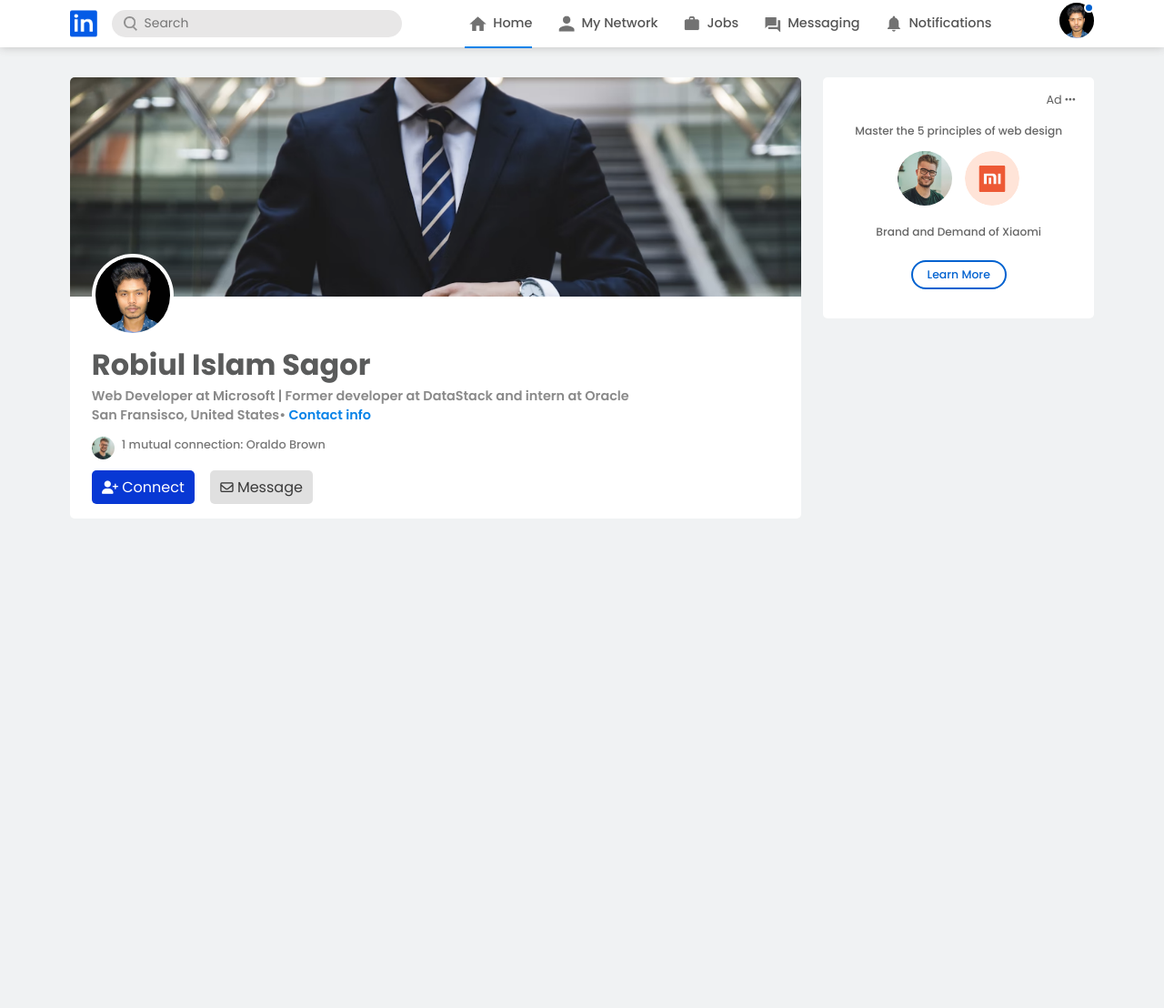
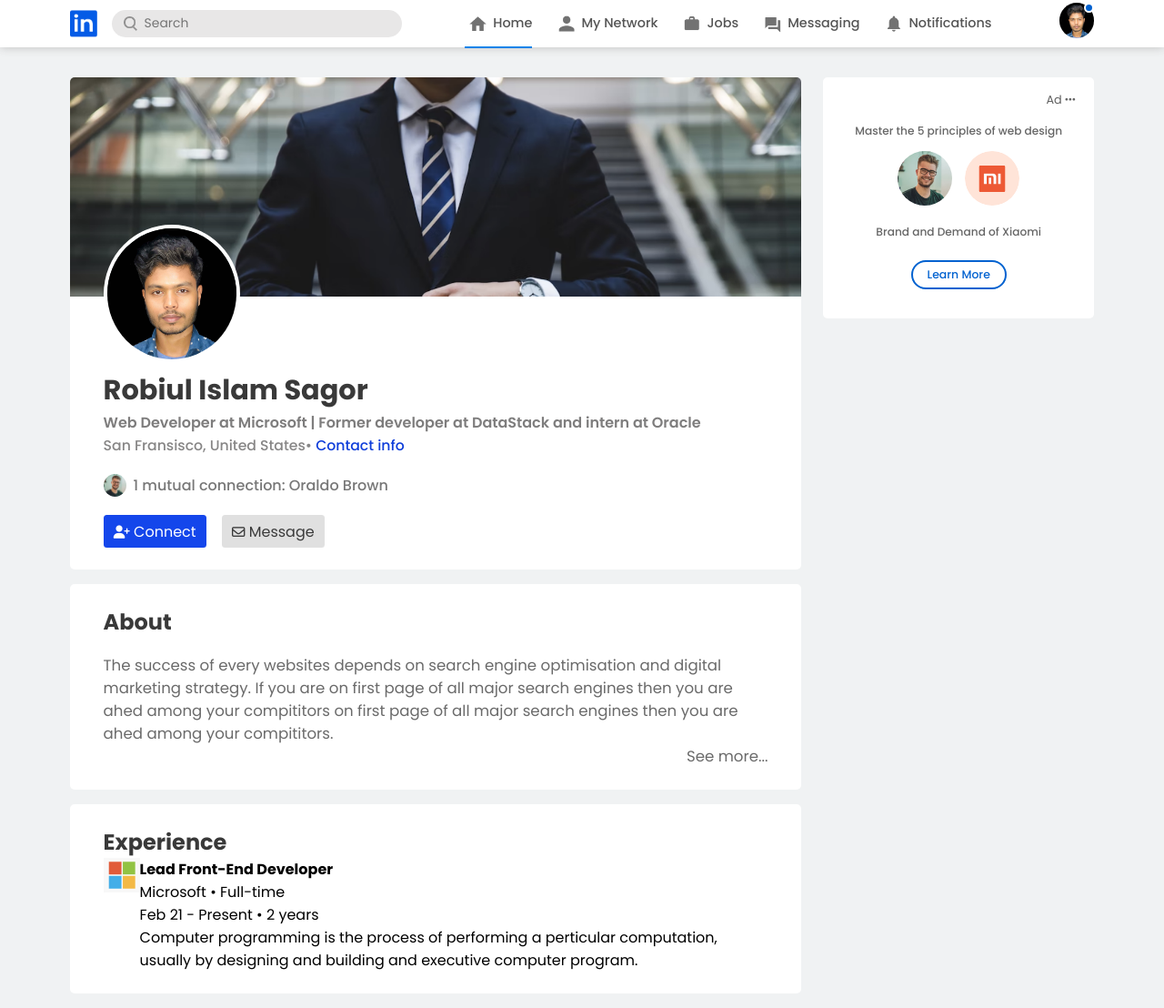
Before and after one commit to robiulsagor/linkedin-clone, a plain HTML site: page profile.html in a window 1280 px wide. Shown: the whole page at 91% size. Before the commit the page ends 800 px from the top, so only its background shows below. Drawn offline with Linux system fonts and the light colour scheme.

Commit message:
profile page 40% done

```diff
--- a/profile.html
+++ b/profile.html
@@ -136,6 +136,8 @@
     <div class="profile-main container">
 
         <div class="profile-left">
+
+
             <div class="section">
 
                 <div class="cover-img">
@@ -143,13 +145,15 @@
                 </div>
 
                 <div class=" profile-inner-section ">
-                    <img src="./images/profile-pic.jpg" class="profile-pic" alt="">
+                    <img src="./images/profile-pic.jpg" class="profile-pic profile-top" alt="">
 
                     <div>
                         <h2 class="txt1">Robiul Islam Sagor</h2>
                         <p class="txt2">Web Developer at Microsoft | Former developer at DataStack and intern
-                            at Oracle <br>
-                            San Fransisco, United States• <a href="#" class="link-green">Contact info</a></p>
+                            at Oracle </p>
+                        <p class="txt3">
+                            San Fransisco, United States• <a href="#" class="link-green">Contact info</a>
+                        </p>
                     </div>
 
                     <div class="connection-info">
@@ -170,6 +174,44 @@
 
                 </div>
             </div>
+            <!-- first section ends here -->
+
+            <div class="section about">
+                <div class=" profile-inner-section">
+                    <h3 class="profile-section-header-txt">About</h3>
+                    <p class="about-txt">
+                        The success of every websites depends on search engine optimisation and digital marketing
+                        strategy. If you are on first
+                        page of all major search engines then you are ahed among your compititors on first
+                        page of all major search engines then you are ahed among your compititors.
+                        <span>See more...</span>
+                    </p>
+                </div>
+            </div>
+            <!-- about section ends -->
+
+            <div class="section">
+                <div class="profile-inner-section">
+                    <h3 class="profile-section-header-txt">Experience</h3>
+
+                    <ul class="experience">
+                        <li>
+                            <img src="./images/microsoft.png" class="experience-img" alt="">
+                            <div class="experience-info">
+                                <h4 class="txt-4">Lead Front-End Developer</h4>
+                                <p class="txt-5">Microsoft • Full-time</p>
+                                <p class="txt-5">Feb 21 - Present • 2 years</p>
+
+                                <p class="txt-5 experience-txt">
+                                    Computer programming is the process of performing a perticular computation, usually
+                                    by designing and building and executive computer program.
+                                </p>
+                            </div>
+                        </li>
+                    </ul>
+                </div>
+            </div>
+
         </div>
 
 
--- a/style.css
+++ b/style.css
@@ -541,6 +541,7 @@ nav {
     border: 4px solid #fff;
 }
 
+
 .reviews {
     margin: 1.4rem 0;
     margin-bottom: .3rem;
@@ -757,29 +758,64 @@ hr {
 /* profile page starts */
 
 .txt1 {
-    font-size: 2rem;
-    color: #5a5b5b;
+    font-size: 1.9rem;
+    color: #393939;
 }
 
 .txt2 {
-    font-size: .9rem;
-    color: #8a8a8a;
+    font-size: 1rem;
+    color: #7e7d7d;
+}
+
+.txt3 {
+    font-size: .98rem;
+    color: #878686;
+    font-weight: 500;
+    padding-top: .1rem;
+}
+
+.profile-section-header-txt {
+    font-size: 1.5rem;
+    color: #393939;
+}
+
+.about-txt {
+    font-size: 1.04rem;
+    color: #6a6a6a;
+    margin-top: 1.1rem;
+}
+
+.about-txt span {
+    /* font-size: 1.04rem;
+    color: #6a6a6a;
+    margin-top: 1.1rem; */
+    text-align: right;
+    display: block;
+}
+
+.profile-pic.profile-top {
+    width: 150px !important;
+    margin-top: -110px;
 }
 
 .profile-inner-section {
-    padding: 1rem 1.5rem;
+    padding: 1.5rem 2.3rem;
 }
 
 .profile-btns .btn-1:last-child {
     margin-left: .8rem;
 }
 
-.btn-1 {
+.conn-btn,
+.msg-btn {
     padding: .35rem .7rem;
     font-family: inherit;
     border: none;
-    border-radius: 5px;
+    border-radius: 3.5px;
+    color: #fff;
+    cursor: pointer;
     font-size: 1rem;
+    transition: color, background .3s;
 }
 
 .btn-1 i {
@@ -787,13 +823,22 @@ hr {
 }
 
 .conn-btn {
-    background: #0838d4;
-    color: #fff;
+    background: #1446eb;
+}
+
+.conn-btn:hover {
+    background: #2a2a2a25;
+    color: #333;
 }
 
 .msg-btn {
     background: #2a2a2a25;
     color: #3a3a3a;
+}
+
+.msg-btn:hover {
+    background: #1446eb;
+    color: #f1eaea;
 }
 
 .profile-main {
@@ -811,16 +856,16 @@ hr {
 }
 
 .link-green {
-    color: #0883e8;
-    font-weight: 600;
+    color: #0f3eda;
+    font-weight: 500;
     text-decoration: none;
 }
 
 .connection-info {
     display: flex;
     gap: .5rem;
-    margin: .8rem 0;
-    font-size: .8rem;
+    margin: 1.25rem 0;
+    font-size: 1rem;
     font-weight: 500;
     color: #777;
 }
@@ -829,3 +874,12 @@ hr {
     width: 25px;
     border-radius: 50%;
 }
+
+.experience li {
+    display: flex;
+    align-items: start;
+}
+
+.experience-img {
+    width: 40px;
+}
```
